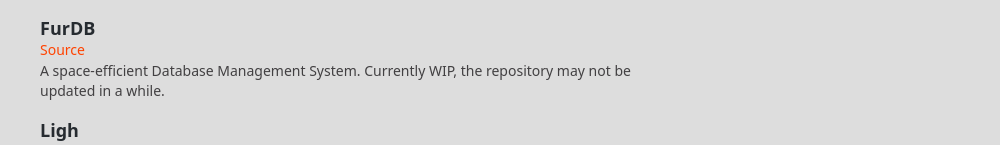
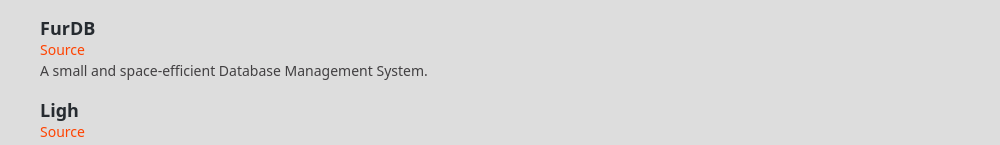
Before and after one commit to madhavan-raja/madhavan-raja.github.io, a Svelte app: page / in a window 1280 px wide. Shown: the part 769-914 px from the top of the page, without its empty margins (280-1280 px from the left). Built offline with nearby package versions, Linux system fonts and the light colour scheme.

Commit message:
Updated Fur description

```diff
--- a/src/Projects/Projects.svelte
+++ b/src/Projects/Projects.svelte
@@ -13,8 +13,7 @@
       pageLink: null,
       sourceCodeLink: "https://github.com/madhavan-raja/fur",
       liveDemoLink: null,
-      description:
-        "A space-efficient Database Management System. Currently WIP, the repository may not be updated in a while.",
+      description: "A small and space-efficient Database Management System.",
     },
     {
       name: "Ligh",
```
